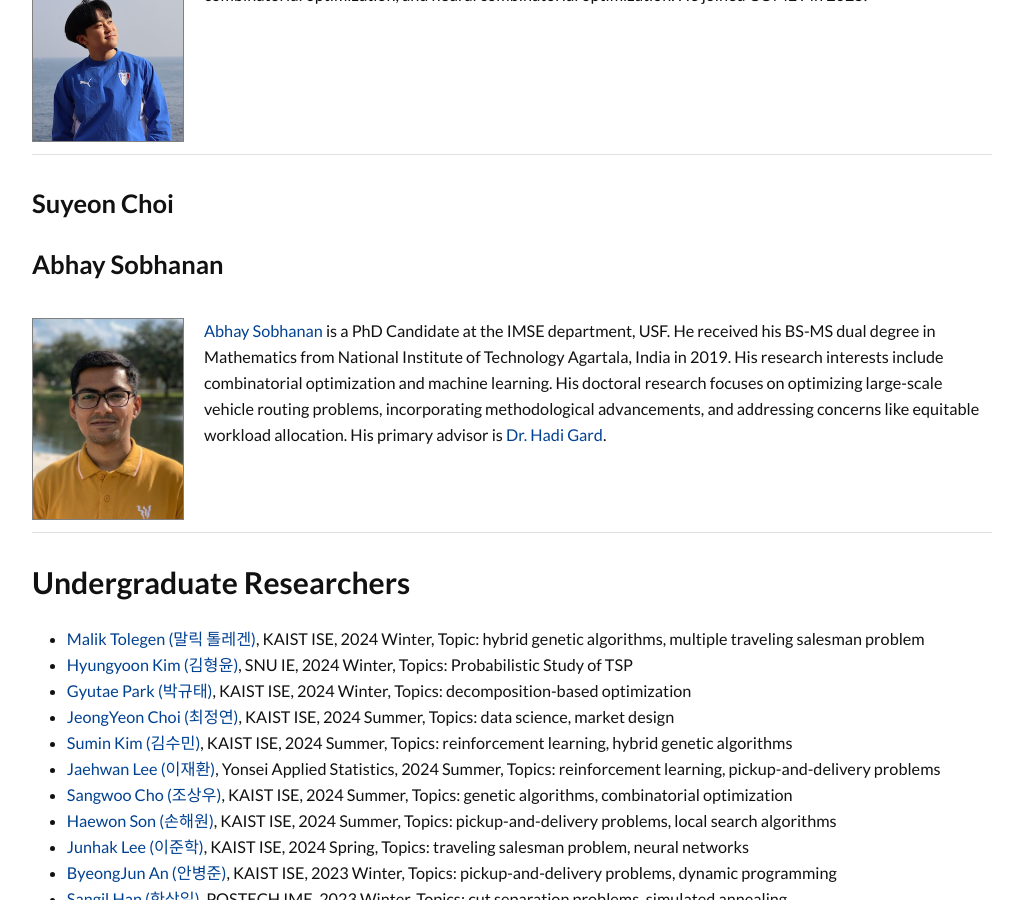
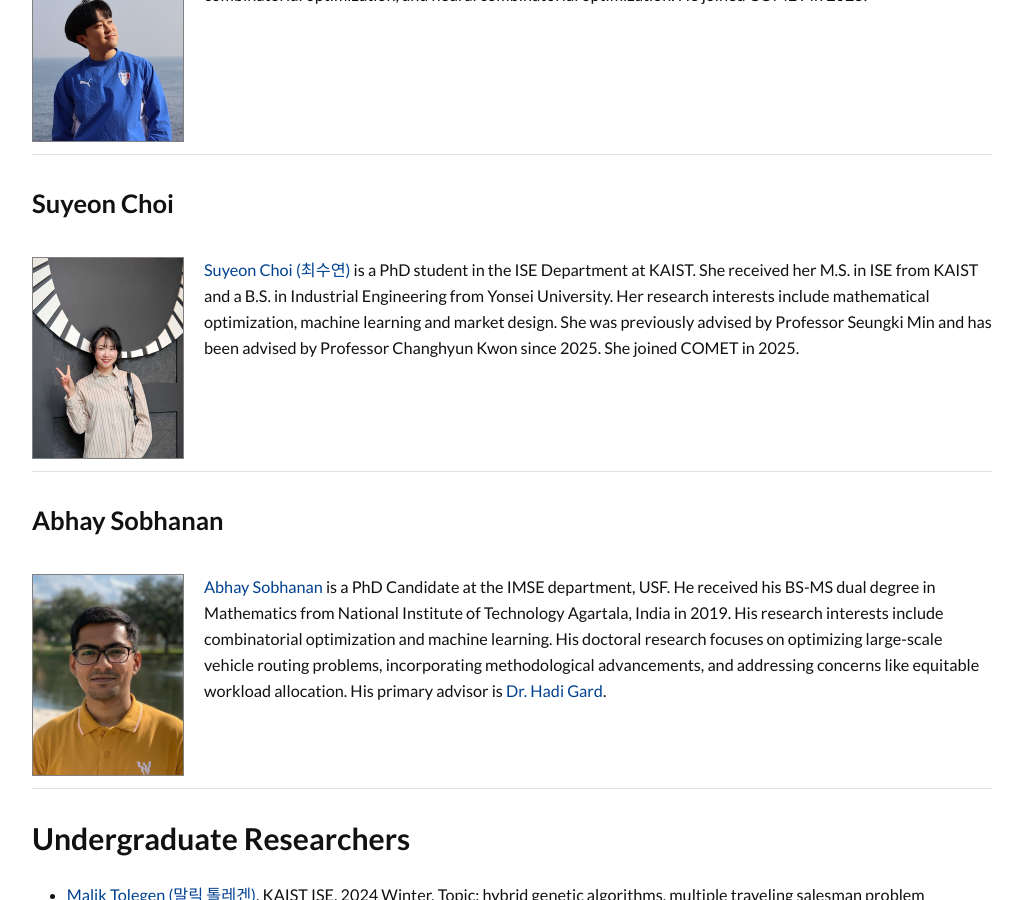
Before and after one commit to kaist-comet/kaist-comet.github.io, a Jekyll site: the page built from people/people.md, in a window 1280 px wide and 900 px high, scrolled down 3860 px. Shown: the whole window, without its empty margins (128-1151 px from the left). Built offline with Jekyll 4.4.1, drawn with Linux system fonts in a browser that asks for light colours; some web fonts are replaced; comment, search, counter and statistics services are not loaded.

Commit message:
update profile

```diff
--- a/people/people.md
+++ b/people/people.md
@@ -85,8 +85,7 @@ Introducing the current members of the COMET Lab.
 
 ### Suyeon Choi
 
-<!-- | <img src="/people/images/suyeon_choi.jpg" class="profile" /> [Suyeon Choi (최수연)](https://www.linkedin.com/in/suyeon-choi-370909326/) is a PhD student in the ISE Department at KAIST. She received her M.S. in ISE from KAIST and a B.S. in Industrial Engineering from Yonsei University. Her research interests include mathematical optimization, machine learning and LLM. She was previously advised by Professor Seungki Min and has been advised by Professor Changhyun Kwon since 2025.  She joined COMET in 2025.| -->
-
+| <img src="/people/images/suyeon_choi.jpg" class="profile" /> [Suyeon Choi (최수연)](https://www.linkedin.com/in/suyeon-choi-370909326/) is a PhD student in the ISE Department at KAIST. She received her M.S. in ISE from KAIST and a B.S. in Industrial Engineering from Yonsei University. Her research interests include mathematical optimization, machine learning and market design. She was previously advised by Professor Seungki Min and has been advised by Professor Changhyun Kwon since 2025.  She joined COMET in 2025.|
 
 ### Abhay Sobhanan
 
```
